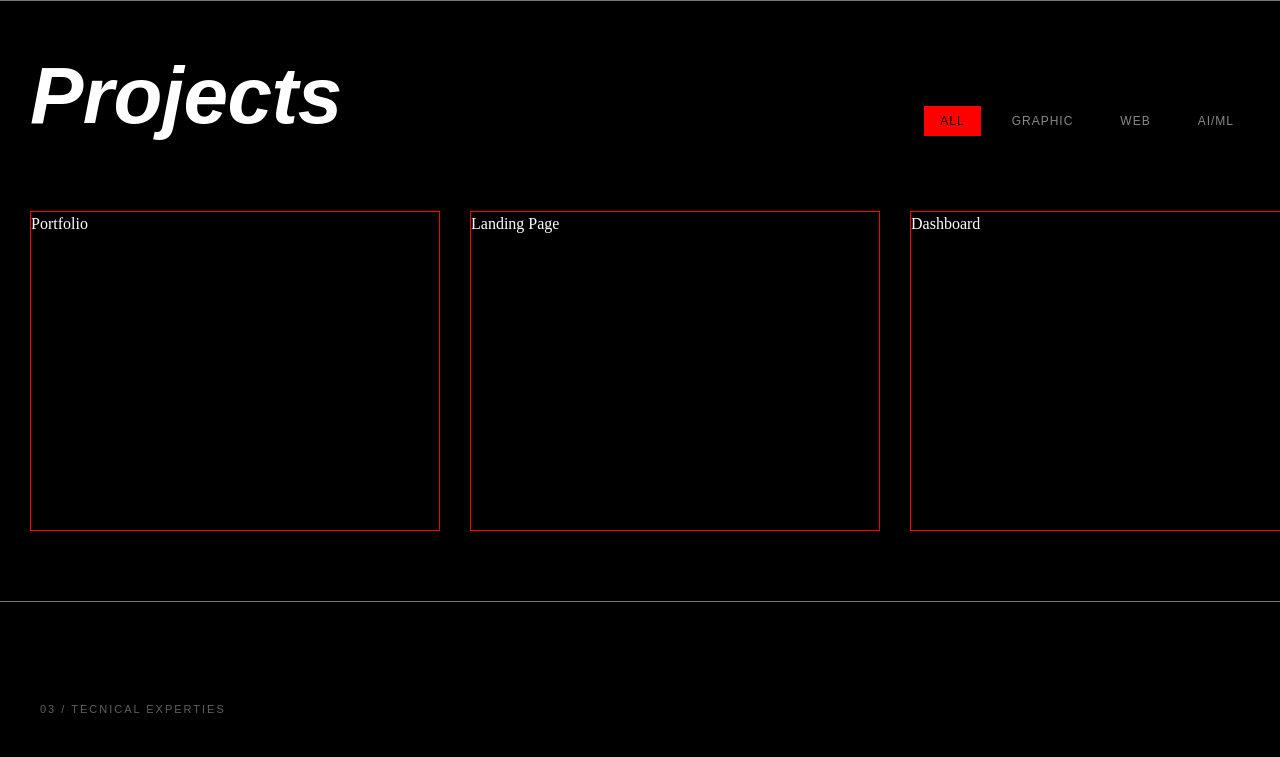
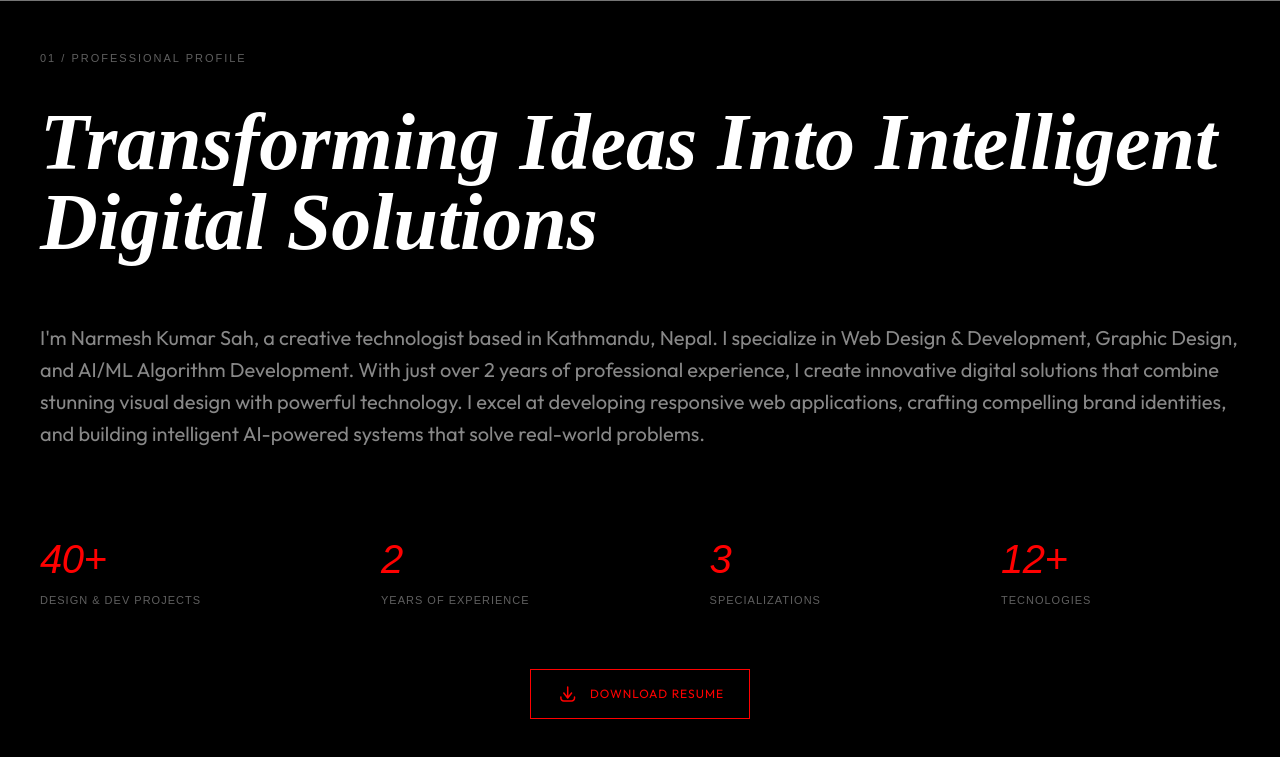
Before and after one commit to byllzz/portfolio, a React (Vite) app: page / in a window 1280 px wide. Shown: the top 757 px of the page. Built offline with nearby package versions, Linux system fonts and the light colour scheme; a web font is replaced by a local one.

Commit message:
about section added

```diff
--- a/src/App.jsx
+++ b/src/App.jsx
@@ -4,10 +4,12 @@ import Footer from './sections/Footer';
 import Contact from './sections/Contact';
 import Background from './sections/Background';
 import Projects from './sections/Projects';
+import About from './sections/About';
 
 export default function App() {
   return (
   <>
+  <About />
   <Projects />
   <SkillsSection />
    <Background />
--- /dev/null
+++ b/src/sections/About.jsx
@@ -0,0 +1,51 @@
+import React from 'react'
+import styles from '../styles/About.module.css'
+
+export default function About() {
+  return (
+    <section className={styles.aboutSection}>
+      <div className={styles.aboutSectionData}>
+        <span className={styles.tag}>01 / PROFESSIONAL PROFILE</span>
+        <h1 className={styles.title}>Transforming Ideas Into Intelligent Digital Solutions</h1>
+        <p className={styles.aboutDesc}>I'm Narmesh Kumar Sah, a creative technologist based in Kathmandu, Nepal. I specialize in Web Design & Development, Graphic Design, and AI/ML Algorithm Development. With just over 2 years of professional experience, I create innovative digital solutions that combine stunning visual design with powerful technology. I excel at developing responsive web applications, crafting compelling brand identities, and building intelligent AI-powered systems that solve real-world problems.</p>
+        <div className={styles.aboutDataWrapper}>
+
+          <div className={styles.aboutData}>
+          <span>40+</span>
+          <p>DESIGN & DEV PROJECTS</p>
+          </div>
+
+          <div className={styles.aboutData}>
+          <span>2</span>
+          <p>Years of Experience</p>
+          </div>
+
+          <div className={styles.aboutData}>
+          <span>3</span>
+          <p>
+SPECIALIZATIONS</p>
+          </div>
+
+          <div className={styles.aboutData}>
+          <span>12+</span>
+          <p>Tecnologies</p>
+          </div>
+
+        </div>
+        <div className={styles.resume}>
+        <button className={styles.resumeBtn}>
+          <span><svg width="24px" height="24px" viewBox="0 0 24 24" fill="" xmlns="http://www.w3.org/2000/svg">
+              <g id="SVGRepo_bgCarrier" strokeWidth="0"></g>
+              <g id="SVGRepo_tracerCarrier" strokLinecap="round" strokeLinejoin="round"></g>
+              <g id="SVGRepo_iconCarrier">
+                <path d="M5.625 15C5.625 14.5858 5.28921 14.25 4.875 14.25C4.46079 14.25 4.125 14.5858 4.125 15H5.625ZM4.875 16H4.125H4.875ZM19.275 15C19.275 14.5858 18.9392 14.25 18.525 14.25C18.1108 14.25 17.775 14.5858 17.775 15H19.275ZM11.1086 15.5387C10.8539 15.8653 10.9121 16.3366 11.2387 16.5914C11.5653 16.8461 12.0366 16.7879 12.2914 16.4613L11.1086 15.5387ZM16.1914 11.4613C16.4461 11.1347 16.3879 10.6634 16.0613 10.4086C15.7347 10.1539 15.2634 10.2121 15.0086 10.5387L16.1914 11.4613ZM11.1086 16.4613C11.3634 16.7879 11.8347 16.8461 12.1613 16.5914C12.4879 16.3366 12.5461 15.8653 12.2914 15.5387L11.1086 16.4613ZM8.39138 10.5387C8.13662 10.2121 7.66533 10.1539 7.33873 10.4086C7.01212 10.6634 6.95387 11.1347 7.20862 11.4613L8.39138 10.5387ZM10.95 16C10.95 16.4142 11.2858 16.75 11.7 16.75C12.1142 16.75 12.45 16.4142 12.45 16H10.95ZM12.45 5C12.45 4.58579 12.1142 4.25 11.7 4.25C11.2858 4.25 10.95 4.58579 10.95 5H12.45ZM4.125 15V16H5.625V15H4.125ZM4.125 16C4.125 18.0531 5.75257 19.75 7.8 19.75V18.25C6.61657 18.25 5.625 17.2607 5.625 16H4.125ZM7.8 19.75H15.6V18.25H7.8V19.75ZM15.6 19.75C17.6474 19.75 19.275 18.0531 19.275 16H17.775C17.775 17.2607 16.7834 18.25 15.6 18.25V19.75ZM19.275 16V15H17.775V16H19.275ZM12.2914 16.4613L16.1914 11.4613L15.0086 10.5387L11.1086 15.5387L12.2914 16.4613ZM12.2914 15.5387L8.39138 10.5387L7.20862 11.4613L11.1086 16.4613L12.2914 15.5387ZM12.45 16V5H10.95V16H12.45Z"></path>
+              </g>
+            </svg></span>
+          Download Resume
+        </button>
+        </div>
+
+      </div>
+    </section>
+  )
+}
--- /dev/null
+++ b/src/styles/About.module.css
@@ -0,0 +1,124 @@
+.aboutSection {
+  width: 100%;
+  border-top: 1px solid #888888dc;
+  padding-block: 50px;
+}
+.aboutSectionData {
+  width: 100%;
+  max-width: 1200px;
+  display: flex;
+  flex-direction: column;
+  align-items: flex-start;
+  gap: 30px;
+  margin: auto;
+}
+.tag {
+  font-size: 11px;
+  text-transform: uppercase;
+  color: #888888;
+  opacity: .7;
+  letter-spacing: 2px;
+  font-family: "Jetbrains Mono" ,sans-serif;
+  margin-bottom: 5px;
+}
+
+ .title {
+  font-size: 80px;
+  font-family: "Instrument Serif";
+  font-style: italic;
+  text-transform: capitalize;
+  margin-bottom: 30px;
+}
+.aboutDesc {
+   font-family: "Outfit" ,sans-serif;
+  font-size: 20px;
+  line-height: 1.6;
+  color: #888888;
+}
+.aboutDataWrapper {
+  display: flex;
+  align-items: center;
+  gap: 180px;
+  width: 100%;
+  max-width: 100%;
+  margin: auto;
+  margin-top: 50px;
+}
+.aboutData {
+  display: flex;
+  flex-direction: column;
+  align-items:flex-start;
+  gap: 5px;
+}
+.aboutData span {
+  font-size: 40px;
+  font-style: italic;
+  color: #ff0000;
+  font-family: "Instrument Serif" ,sans-serif;
+  letter-spacing: -.5px;
+}
+.aboutData p {
+   font-size: 11px;
+  text-transform: uppercase;
+  color: #888888;
+  opacity: .7;
+  letter-spacing: 1px;
+  font-family: "Jetbrains Mono" ,sans-serif;
+}
+.resume {
+  width: 100%;
+  max-width: 100%;
+  margin: auto;
+  display: flex;
+  align-items: center;
+  justify-content: center;
+  margin-top: 30px;
+}
+.resumeBtn {
+  width: 220px;
+  height: 50px;
+  border: 1px solid #ff0000;
+  color: #ff0000;
+  display: flex;
+  align-items: center;
+  justify-content: center;
+  gap: 10px;
+  font-size: 12px;
+  letter-spacing: 1px;
+  font-family: "Outfit", sans-serif;
+  text-transform: uppercase;
+  position: relative;
+  overflow: hidden; /* IMPORTANT */
+  cursor: pointer;
+  transition: color 0.5s ease;
+}
+
+.resumeBtn::before {
+  content: "";
+  position: absolute;
+  top: 0;
+  left: 0;
+  width: 0%;
+  height: 100%;
+  background: #ff0000;
+  z-index: -1;
+  transition: width 0.4s ease;
+}
+
+.resumeBtn:hover::before {
+  width: 100%;
+}
+.resumeBtn span {
+  position: relative;
+  z-index: 1;
+}
+.resumeBtn:hover {
+  color: #000;
+}
+.resumeBtn:hover svg {
+  fill: #000;
+}
+
+.resumeBtn svg {
+  fill: #ff0000;
+}
```
